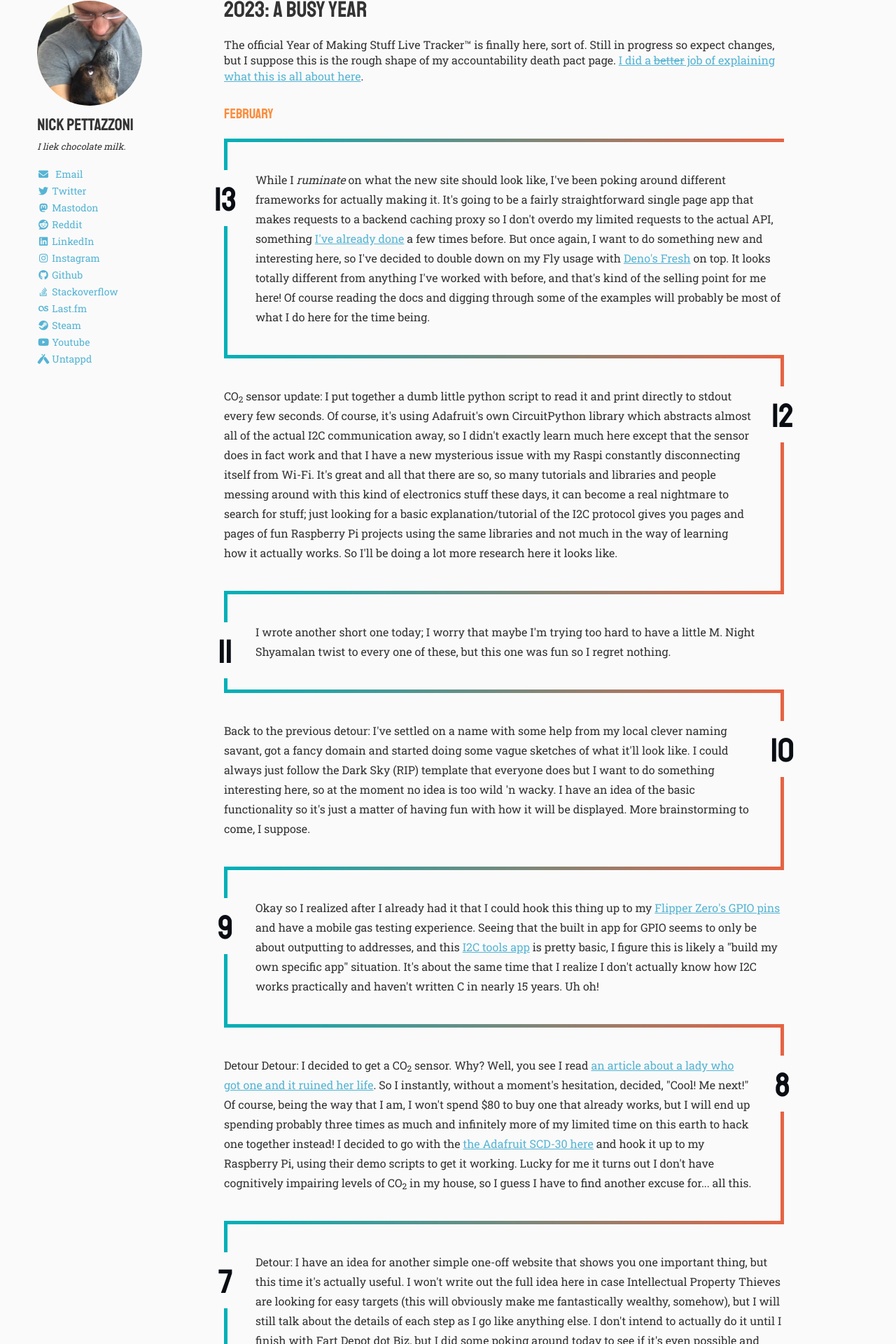
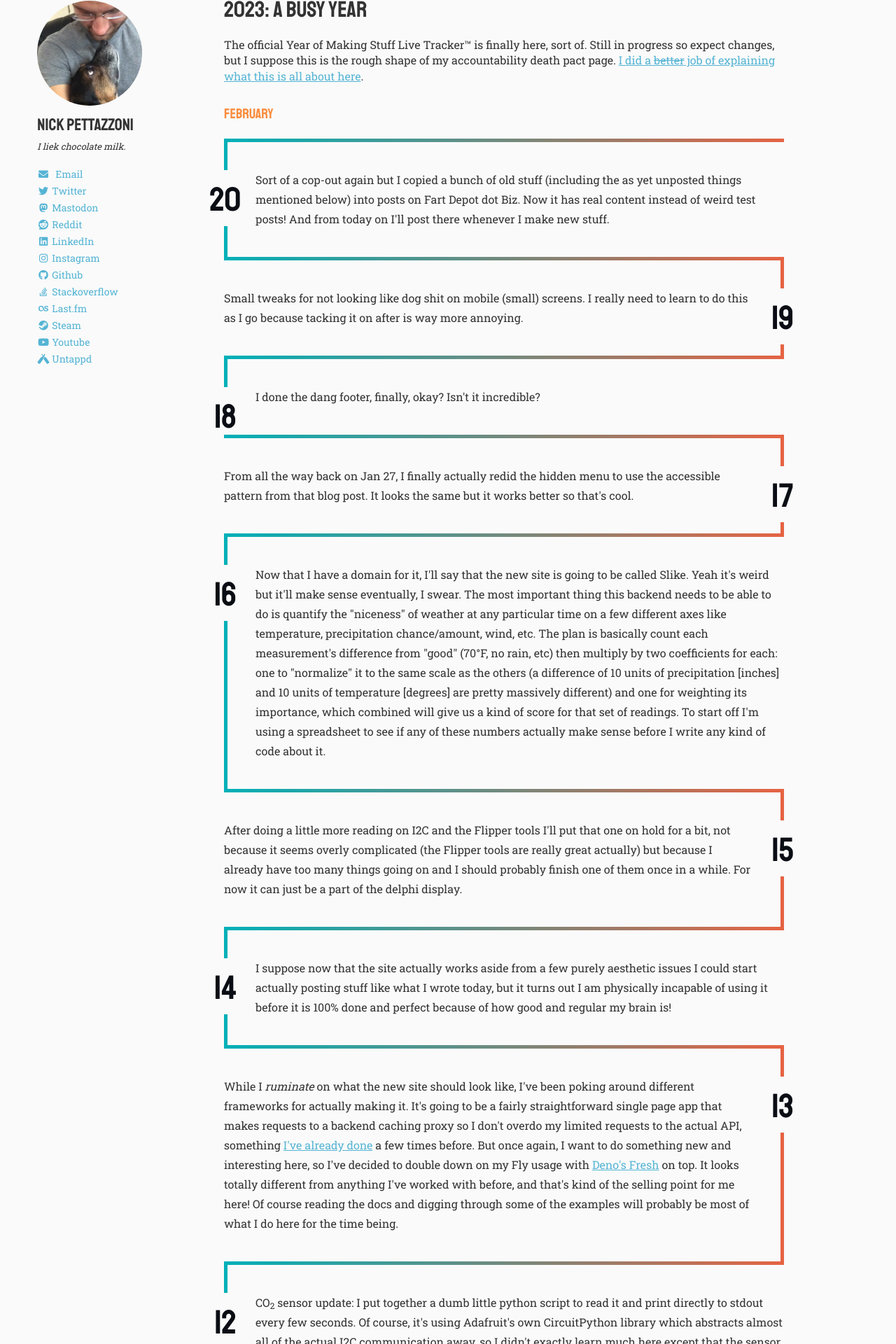
Before and after one commit to pettazz/pettazz.com, a Jekyll site: the page built from 2023/index.md, in a window 1280 px wide. Shown: the part 456-2376 px from the top of the page at 70% size. Built offline with Jekyll 4.4.1, drawn with Linux system fonts in a browser that asks for light colours; nearby versions of some CDN libraries.

Commit message:
god i missed a whole weeks worth of commits there has to be a better way

```diff
--- a/2023/index.md
+++ b/2023/index.md
@@ -12,6 +12,20 @@ The official Year of Making Stuff Live Tracker™ is finally here, sort of. Stil
 <div class="timeline">
 
   <h1><small>February</small></h1>
+
+  <p>Sort of a cop-out again but I copied a bunch of old stuff (including the as yet unposted things mentioned below) into posts on Fart Depot dot Biz. Now it has real content instead of weird test posts! And from today on I'll post there whenever I make new stuff.</p>
+
+  <p>Small tweaks for not looking like dog shit on mobile (small) screens. I really need to learn to do this as I go because tacking it on after is way more annoying.</p>
+
+  <p>I done the dang footer, finally, okay? Isn't it incredible?</p>
+
+  <p>From all the way back on Jan 27, I finally actually redid the hidden menu to use the accessible pattern from that blog post. It looks the same but it works better so that's cool.</p>
+
+  <p>Now that I have a domain for it, I'll say that the new site is going to be called Slike. Yeah it's weird but it'll make sense eventually, I swear. The most important thing this backend needs to be able to do is quantify the "niceness" of weather at any particular time on a few different axes like temperature, precipitation chance/amount, wind, etc. The plan is basically count each measurement's difference from "good" (70°F, no rain, etc) then multiply by two coefficients for each: one to "normalize" it to the same scale as the others (a difference of 10 units of precipitation [inches] and 10 units of temperature [degrees] are pretty massively different) and one for weighting its importance, which combined will give us a kind of score for that set of readings. To start off I'm using a spreadsheet to see if any of these numbers actually make sense before I write any kind of code about it.</p>
+
+  <p>After doing a little more reading on I2C and the Flipper tools I'll put that one on hold for a bit, not because it seems overly complicated (the Flipper tools are really great actually) but because I already have too many things going on and I should probably finish one of them once in a while. For now it can just be a part of the delphi display.</p>
+
+  <p>I suppose now that the site actually works aside from a few purely aesthetic issues I could start actually posting stuff like what I wrote today, but it turns out I am physically incapable of using it before it is 100% done and perfect because of how good and regular my brain is!</p>
 
   <p>While I <em>ruminate</em> on what the new site should look like, I've been poking around different frameworks for actually making it. It's going to be a fairly straightforward single page app that makes requests to a backend caching proxy so I don't overdo my limited requests to the actual API, something <a href="https://pettazz.com/stonks/">I've already done</a> a few times before. But once again, I want to do something new and interesting here, so I've decided to double down on my Fly usage with <a href="https://fresh.deno.dev" target="_blank">Deno's Fresh</a> on top. It looks totally different from anything I've worked with before, and that's kind of the selling point for me here! Of course reading the docs and digging through some of the examples will probably be most of what I do here for the time being.</p>
 
--- a/assets/css/timeline.scss
+++ b/assets/css/timeline.scss
@@ -11,7 +11,7 @@ div.timeline {
   min-width: 300px;
   max-width: 1400px;
   margin: auto;
-  counter-reset: dayofmonth 14;
+  counter-reset: dayofmonth 21;
 
   &.full-31{
     counter-reset: dayofmonth 32;
```
